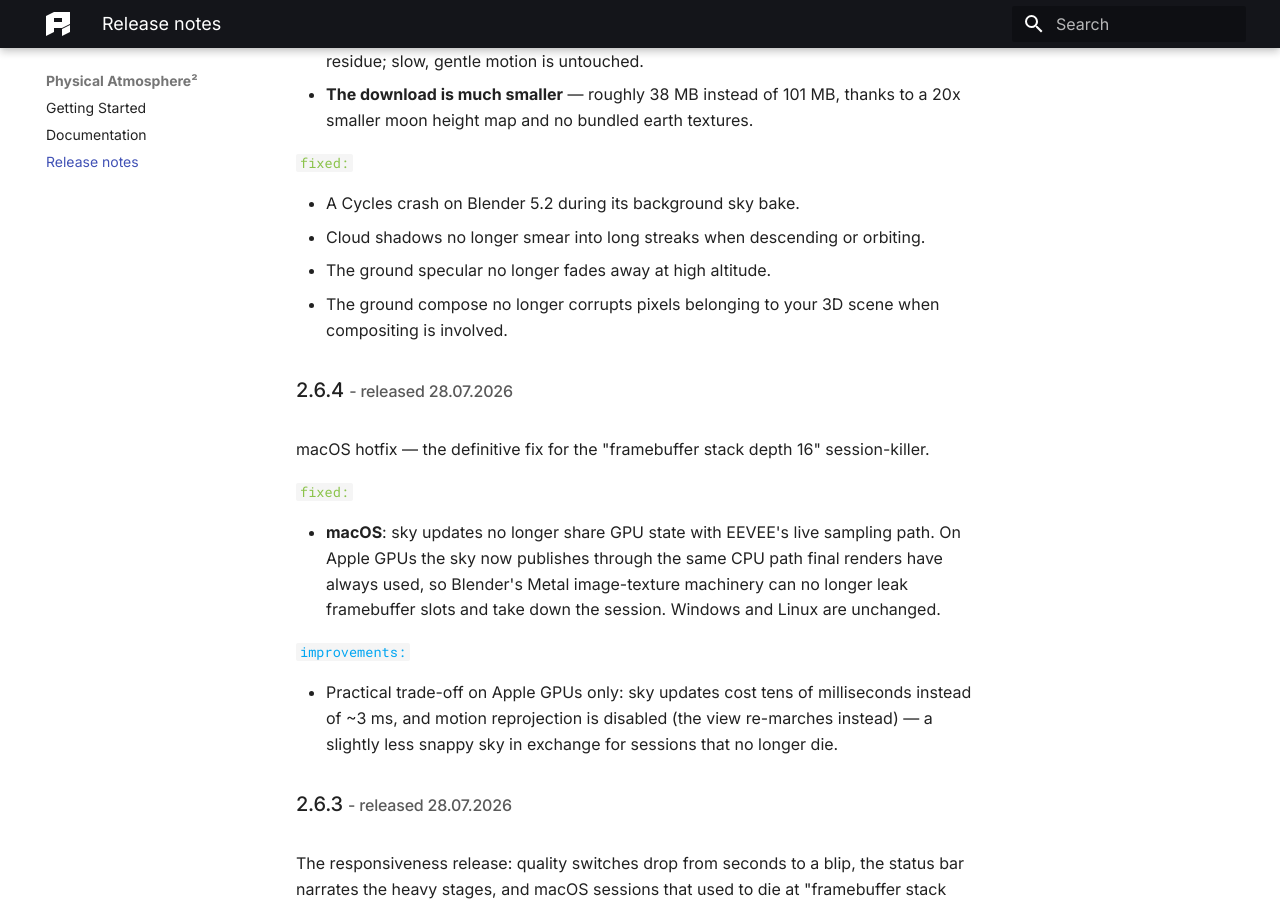
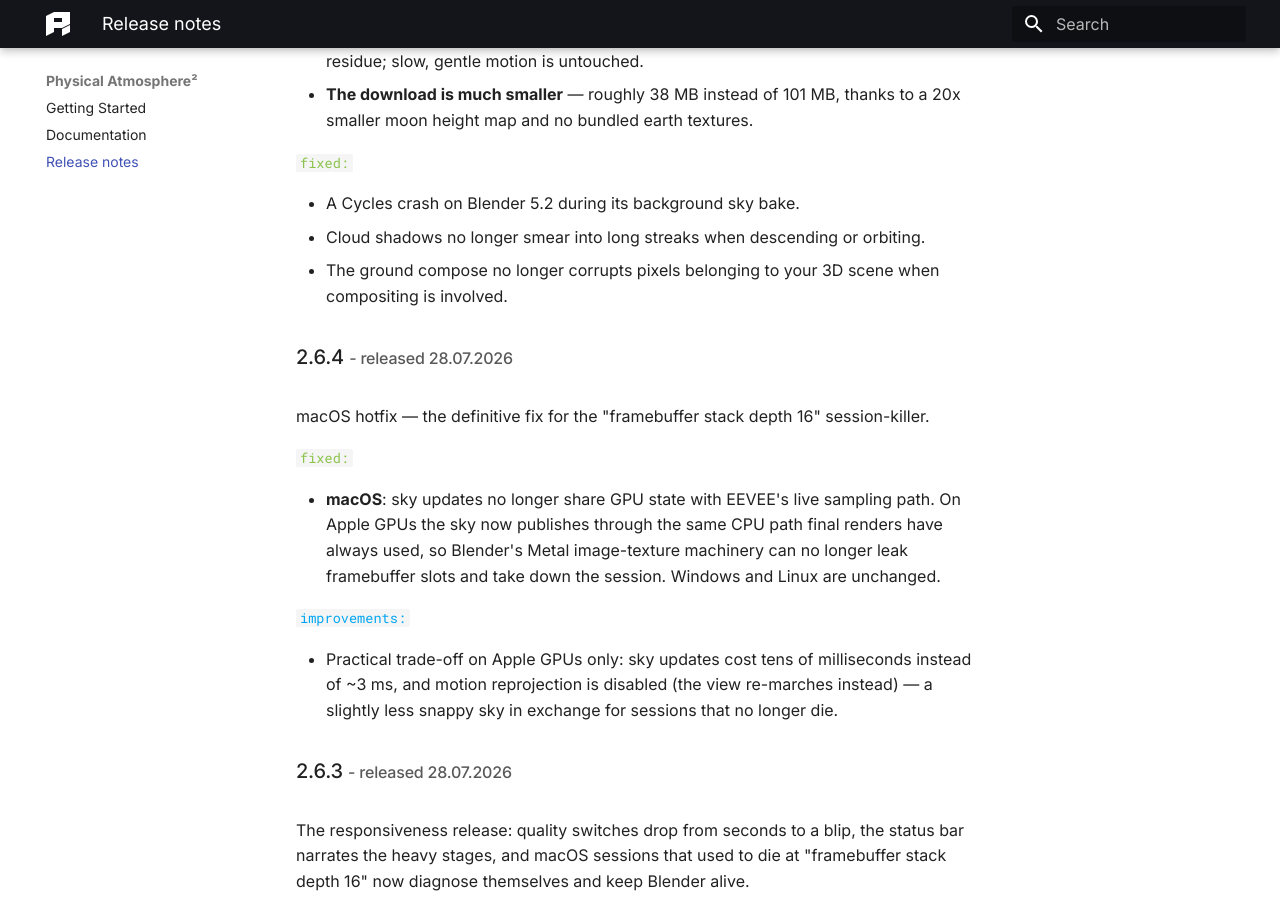
Before and after one commit to PhysicalAddons/web-pa, an MkDocs documentation site: the page built from docs/release-notes.md, in a window 1280 px wide and 900 px high, scrolled down 1753 px. Built offline with MkDocs 1.6.1 and Material for MkDocs 9.7.7, drawn with Linux system fonts in a browser that asks for light colours.

Commit message:
Release notes 2.7.0: drop the ground-specular fix bullet
Co-Authored-By: Claude Fable 5 <noreply@anthropic.com>

```diff
--- a/docs/release-notes.md
+++ b/docs/release-notes.md
@@ -31,7 +31,6 @@ The ground release: the planet surface is now rendered entirely by the add-on's
 
 - A Cycles crash on Blender 5.2 during its background sky bake.
 - Cloud shadows no longer smear into long streaks when descending or orbiting.
-- The ground specular no longer fades away at high altitude.
 - The ground compose no longer corrupts pixels belonging to your 3D scene when compositing is involved.
 
 
```
